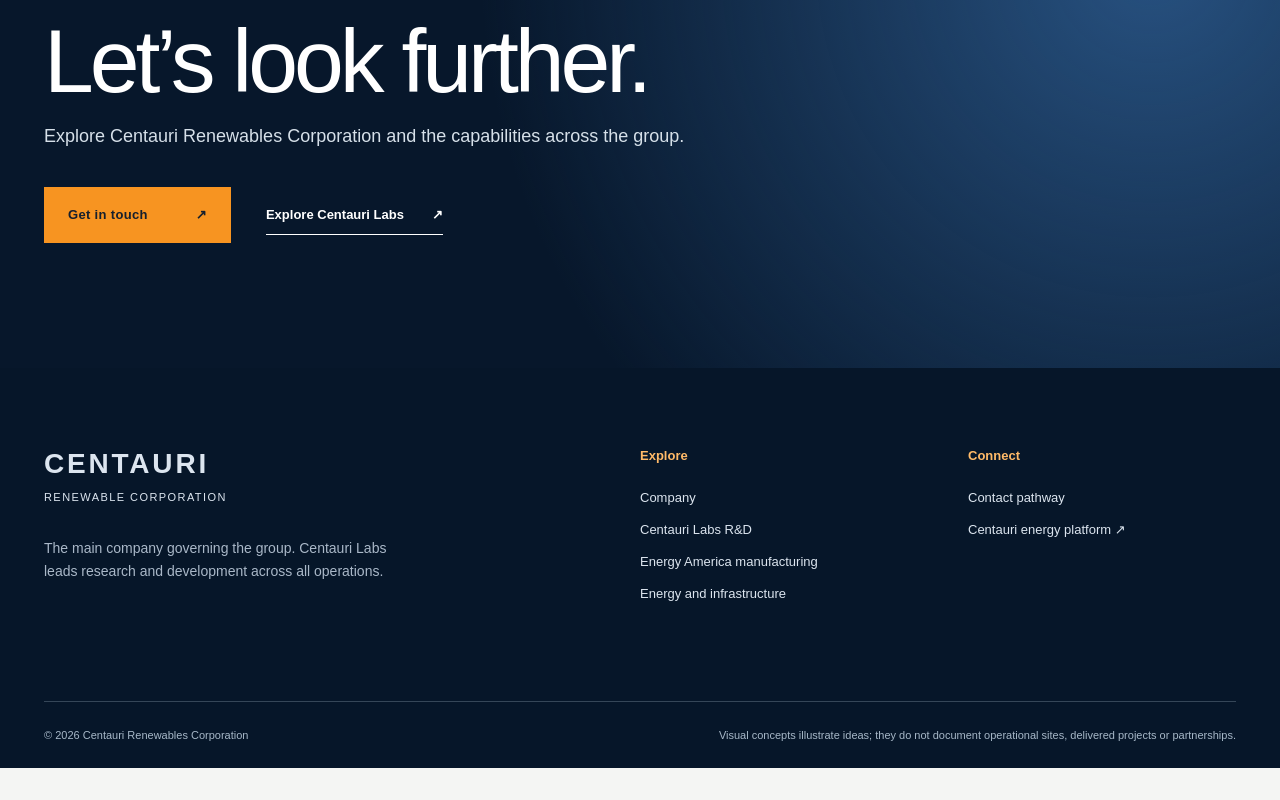
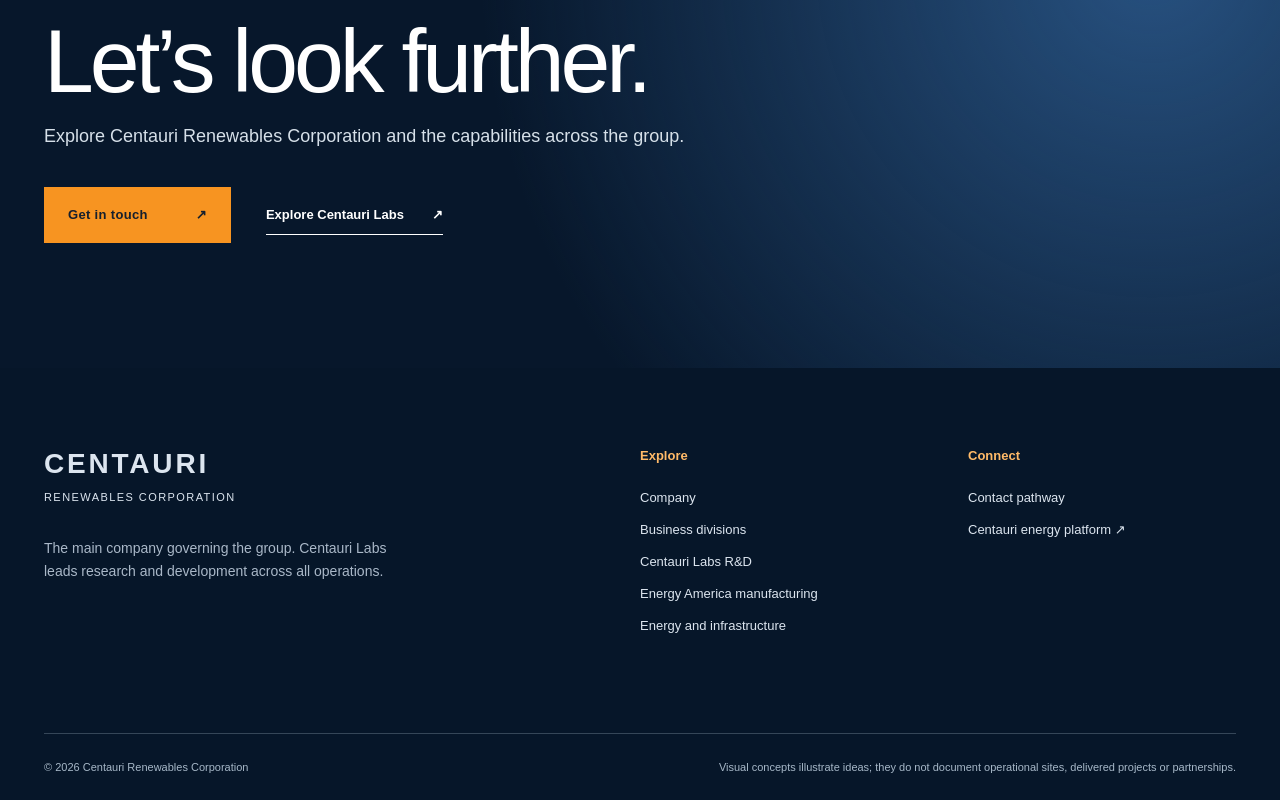
Before and after one commit to zohebkhanfiji-ux/CTRI-GLOBAL, a Next.js app: page / in a window 1280 px wide. Shown: the part 7173-7973 px from the top of the page. Before the commit the page ends 7941 px from the top, so only its background shows below. Built offline with nearby package versions, Linux system fonts and the light colour scheme.

Commit message:
feat(crc): align legal brand and connect three governed division journeys

```diff
--- a/app/layout.js
+++ b/app/layout.js
@@ -22,5 +22,5 @@ export const metadata = {
 };
 
 export default function RootLayout({ children }) {
-  return <html lang="en"><body><a className="skip-link" href="#main">Skip to content</a><SiteHeader />{children}<footer className="site-footer"><div className="shell footer-top"><div><Link className="footer-brand corporate-footer-brand" href="/" aria-label={corporateIdentity.name}><strong>CENTAURI</strong><span>RENEWABLE CORPORATION</span></Link><p>The main company governing the group. Centauri Labs leads research and development across all operations.</p></div><div><strong>Explore</strong><Link href="/explore/company">Company</Link><Link href="/explore/centauri-labs">Centauri Labs R&amp;D</Link><Link href="/explore/manufacturing">Energy America manufacturing</Link><Link href="/explore/integrated-energy">Energy and infrastructure</Link></div><div><strong>Connect</strong><Link href="/explore/connect">Contact pathway</Link><a href="https://www.centauri-renewables.com/" target="_blank" rel="noopener noreferrer">Centauri energy platform ↗</a></div></div><div className="shell footer-bottom"><span>© {new Date().getFullYear()} {corporateIdentity.name}</span><span>Visual concepts illustrate ideas; they do not document operational sites, delivered projects or partnerships.</span></div></footer></body></html>;
+  return <html lang="en"><body><a className="skip-link" href="#main">Skip to content</a><SiteHeader />{children}<footer className="site-footer"><div className="shell footer-top"><div><Link className="footer-brand corporate-footer-brand" href="/" aria-label={corporateIdentity.name}><strong>CENTAURI</strong><span>RENEWABLES CORPORATION</span></Link><p>The main company governing the group. Centauri Labs leads research and development across all operations.</p></div><div><strong>Explore</strong><Link href="/explore/company">Company</Link><Link href="/divisions">Business divisions</Link><Link href="/explore/centauri-labs">Centauri Labs R&amp;D</Link><Link href="/explore/manufacturing">Energy America manufacturing</Link><Link href="/explore/integrated-energy">Energy and infrastructure</Link></div><div><strong>Connect</strong><Link href="/explore/connect">Contact pathway</Link><a href="https://www.centauri-renewables.com/" target="_blank" rel="noopener noreferrer">Centauri energy platform ↗</a></div></div><div className="shell footer-bottom"><span>© {new Date().getFullYear()} {corporateIdentity.name}</span><span>Visual concepts illustrate ideas; they do not document operational sites, delivered projects or partnerships.</span></div></footer></body></html>;
 }
```
